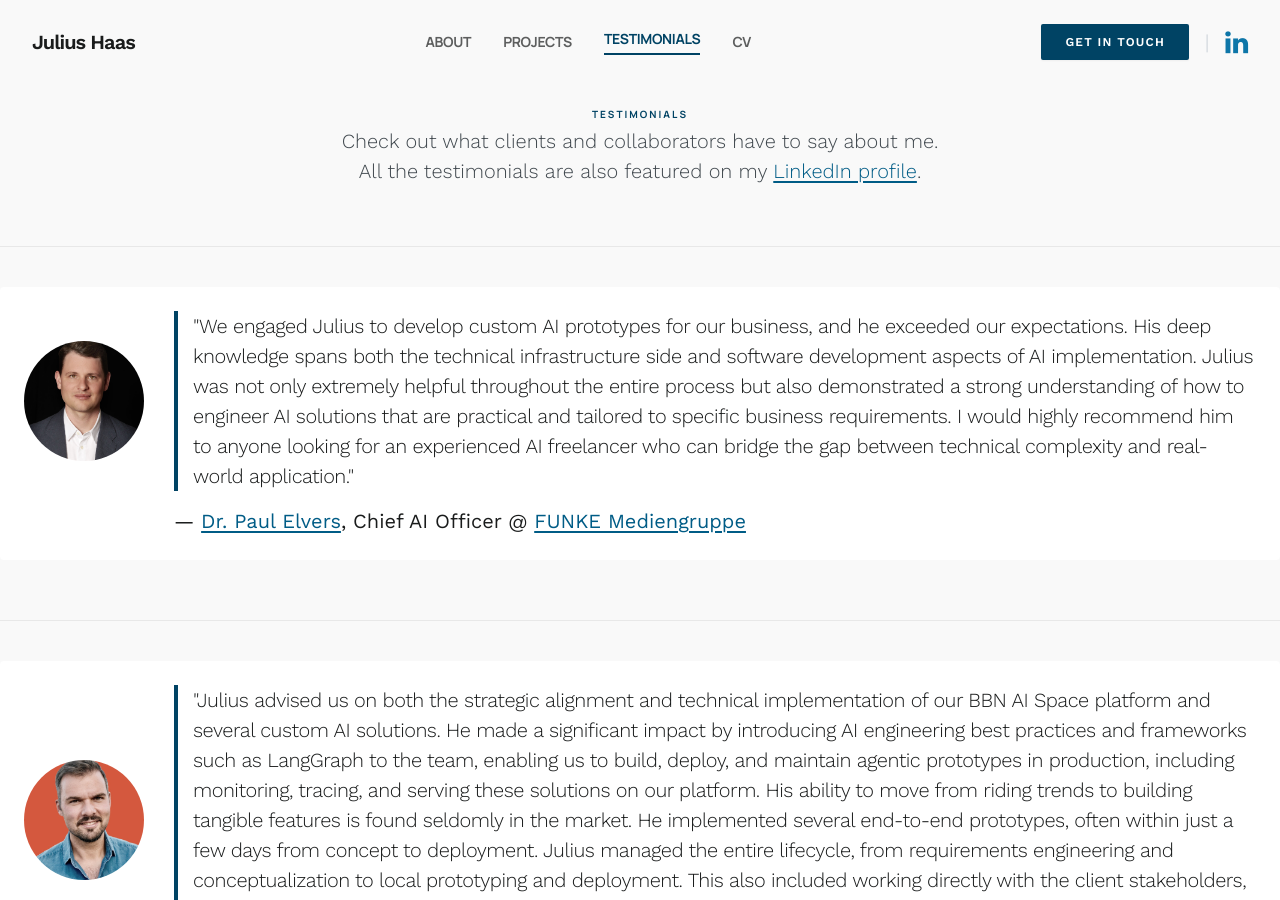
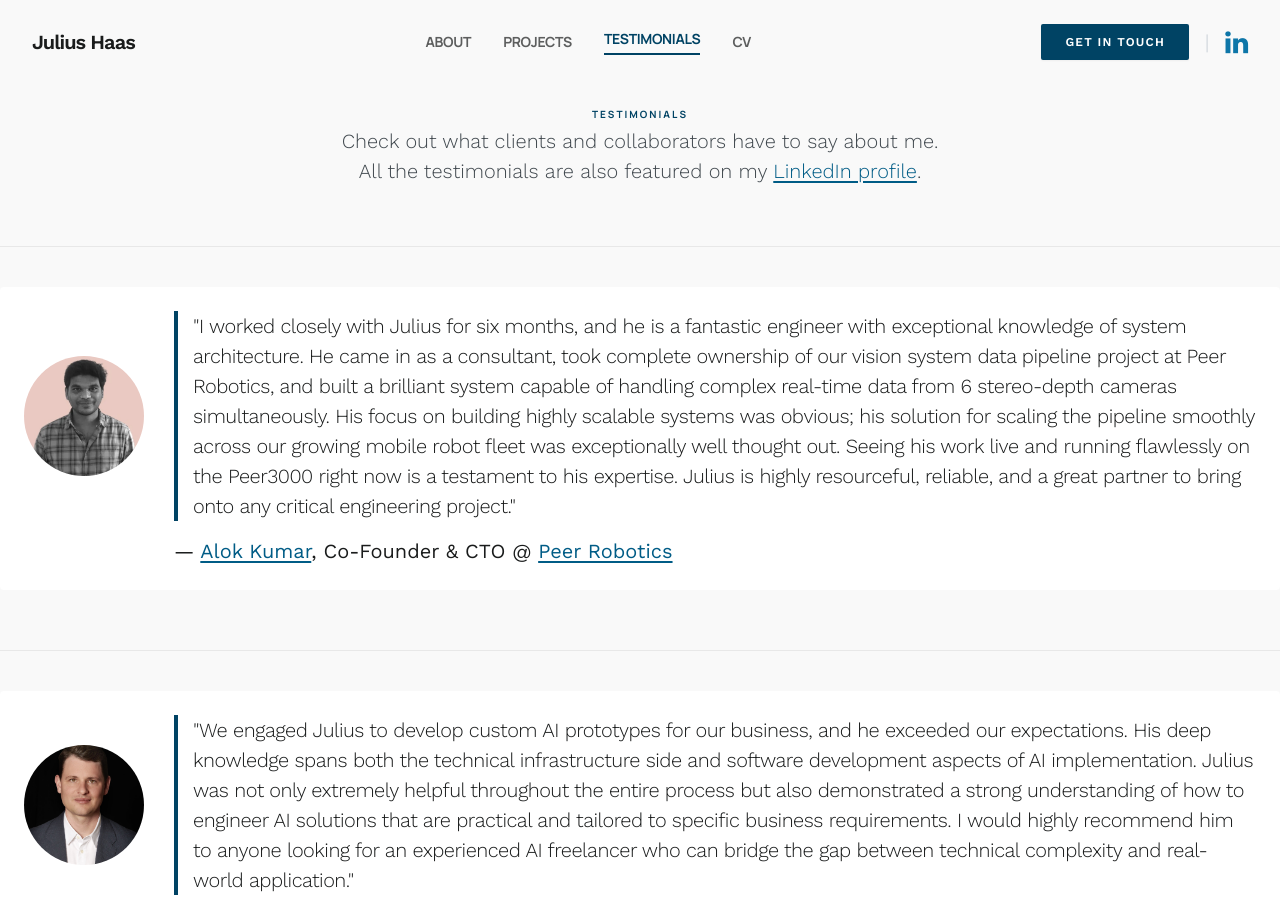
Before and after one commit to julhaas91/julhaas91.github.io, a Jekyll site: the page built from testimonials.html, in a window 1280 px wide and 900 px high. Built offline with Jekyll 4.4.1, drawn with Linux system fonts in a browser that asks for light colours; nearby versions of some CDN libraries; a style sheet for code colours, icons or effects is not loaded.

Commit message:
add peer robotics testimonial of alok

```diff
--- a/testimonials.html
+++ b/testimonials.html
@@ -7,6 +7,22 @@ title: "Testimonials"
   <span style="font-family: 'Manrope', sans-serif; font-size: 10px; text-transform: uppercase; letter-spacing: 0.2em; color: #004364; font-weight: 700;">Testimonials</span>
   <p style="color: #40484e; font-weight: 300;">Check out what clients and collaborators have to say about me.</p>
   <p style="color: #40484e; font-weight: 300;">All the testimonials are also featured on my <a href="https://www.linkedin.com/in/jh91/details/recommendations" target="_blank">LinkedIn profile</a>.</p>
+</div>
+
+<div class="divider"></div>
+
+<div class="testimonial">
+  <div class="testimonial-image">
+    <img src="/images/testimonials/alok_kumar.jpeg" alt="Alok Kumar">
+  </div>
+  <div class="testimonial-content">
+    <blockquote>
+      <p>"I worked closely with Julius for six months, and he is a fantastic engineer with exceptional knowledge of system architecture. He came in as a consultant, took complete ownership of our vision system data pipeline project at Peer Robotics, and built a brilliant system capable of handling complex real-time data from 6 stereo-depth cameras simultaneously. His focus on building highly scalable systems was obvious; his solution for scaling the pipeline smoothly across our growing mobile robot fleet was exceptionally well thought out. Seeing his work live and running flawlessly on the Peer3000 right now is a testament to his expertise. Julius is highly resourceful, reliable, and a great partner to bring onto any critical engineering project."</p>
+    </blockquote>
+  </div>
+  <div class="testimonial-attribution">
+    <p><b>— <a href="https://www.linkedin.com/in/alok-kumar-25b98077/" target="_blank">Alok Kumar</a>, Co-Founder & CTO @ <a href="https://peerrobotics.ai/" target="_blank">Peer Robotics</a></b></p>
+  </div>
 </div>
 
 <div class="divider"></div>
```
Also changed, not shown: projects/peer-robotics.html (+21 -1 lines), images/testimonials/alok_kumar.jpeg (added).
